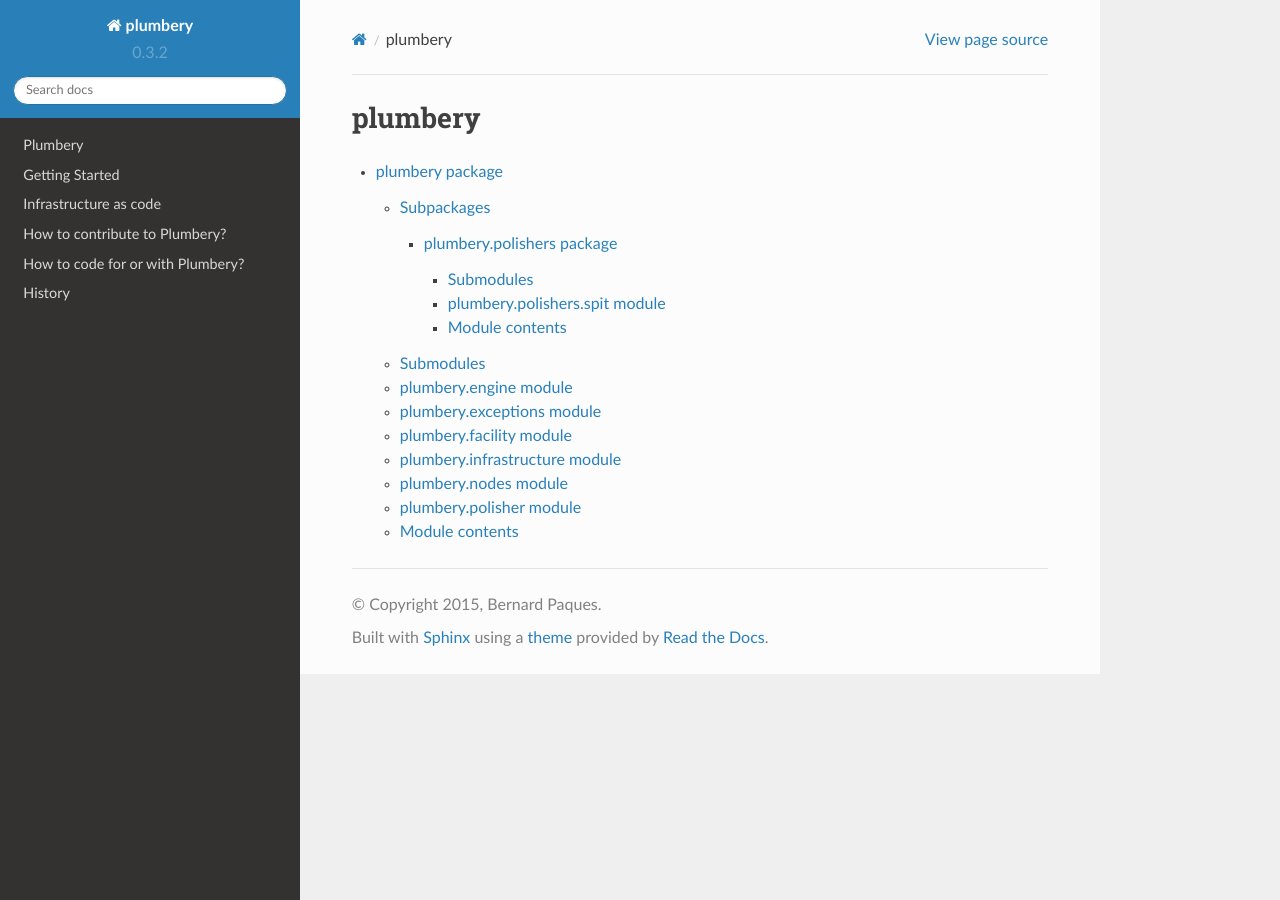
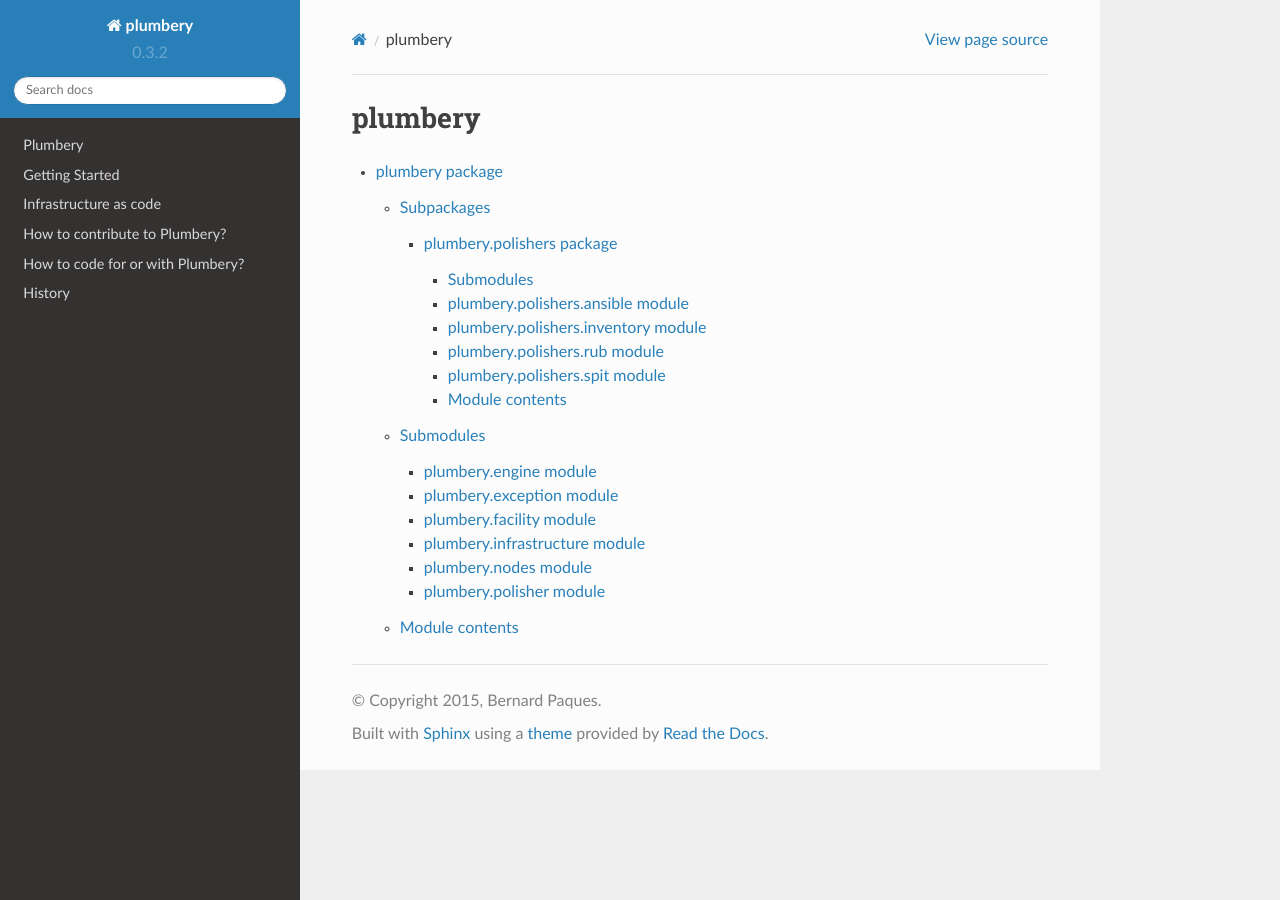
Before and after one commit to NTTLimitedRD/plumbery, a Sphinx documentation site: the page built from docs/modules.rst, in a window 1280 px wide. Built offline with Sphinx 7.4.7 and the Read the Docs theme 2.0.0, drawn with Linux system fonts in a browser that asks for light colours.

Commit message:
provide one separate documentation page per module

```diff
--- /dev/null
+++ b/docs/plumbery.engine.rst
@@ -0,0 +1,7 @@
+plumbery.engine module
+======================
+
+.. automodule:: plumbery.engine
+    :members:
+    :undoc-members:
+    :show-inheritance:
--- /dev/null
+++ b/docs/plumbery.exception.rst
@@ -0,0 +1,7 @@
+plumbery.exception module
+=========================
+
+.. automodule:: plumbery.exception
+    :members:
+    :undoc-members:
+    :show-inheritance:
--- /dev/null
+++ b/docs/plumbery.facility.rst
@@ -0,0 +1,7 @@
+plumbery.facility module
+========================
+
+.. automodule:: plumbery.facility
+    :members:
+    :undoc-members:
+    :show-inheritance:
--- /dev/null
+++ b/docs/plumbery.infrastructure.rst
@@ -0,0 +1,7 @@
+plumbery.infrastructure module
+==============================
+
+.. automodule:: plumbery.infrastructure
+    :members:
+    :undoc-members:
+    :show-inheritance:
--- /dev/null
+++ b/docs/plumbery.nodes.rst
@@ -0,0 +1,7 @@
+plumbery.nodes module
+=====================
+
+.. automodule:: plumbery.nodes
+    :members:
+    :undoc-members:
+    :show-inheritance:
--- /dev/null
+++ b/docs/plumbery.polisher.rst
@@ -0,0 +1,7 @@
+plumbery.polisher module
+========================
+
+.. automodule:: plumbery.polisher
+    :members:
+    :undoc-members:
+    :show-inheritance:
--- /dev/null
+++ b/docs/plumbery.polishers.ansible.rst
@@ -0,0 +1,7 @@
+plumbery.polishers.ansible module
+=================================
+
+.. automodule:: plumbery.polishers.ansible
+    :members:
+    :undoc-members:
+    :show-inheritance:
--- /dev/null
+++ b/docs/plumbery.polishers.inventory.rst
@@ -0,0 +1,7 @@
+plumbery.polishers.inventory module
+===================================
+
+.. automodule:: plumbery.polishers.inventory
+    :members:
+    :undoc-members:
+    :show-inheritance:
--- a/docs/plumbery.polishers.rst
+++ b/docs/plumbery.polishers.rst
@@ -3,6 +3,30 @@
 
 Submodules
 ----------
+
+plumbery.polishers.ansible module
+---------------------------------
+
+.. automodule:: plumbery.polishers.ansible
+    :members:
+    :undoc-members:
+    :show-inheritance:
+
+plumbery.polishers.inventory module
+-----------------------------------
+
+.. automodule:: plumbery.polishers.inventory
+    :members:
+    :undoc-members:
+    :show-inheritance:
+
+plumbery.polishers.rub module
+-----------------------------
+
+.. automodule:: plumbery.polishers.rub
+    :members:
+    :undoc-members:
+    :show-inheritance:
 
 plumbery.polishers.spit module
 ------------------------------
--- /dev/null
+++ b/docs/plumbery.polishers.rub.rst
@@ -0,0 +1,7 @@
+plumbery.polishers.rub module
+=============================
+
+.. automodule:: plumbery.polishers.rub
+    :members:
+    :undoc-members:
+    :show-inheritance:
--- /dev/null
+++ b/docs/plumbery.polishers.spit.rst
@@ -0,0 +1,7 @@
+plumbery.polishers.spit module
+==============================
+
+.. automodule:: plumbery.polishers.spit
+    :members:
+    :undoc-members:
+    :show-inheritance:
```
Also changed, not shown: docs/plumbery.rst (+7 -47 lines), 2 other files.
